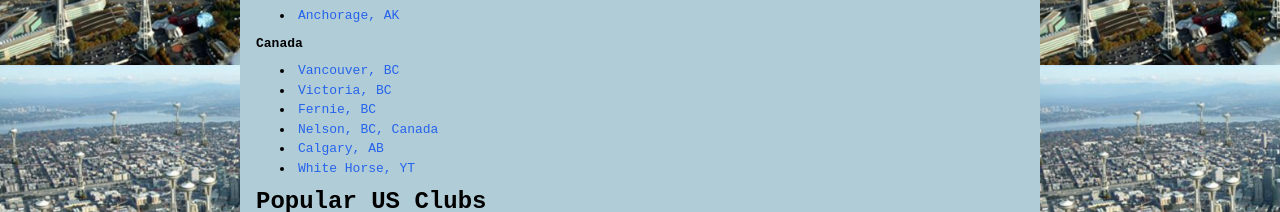
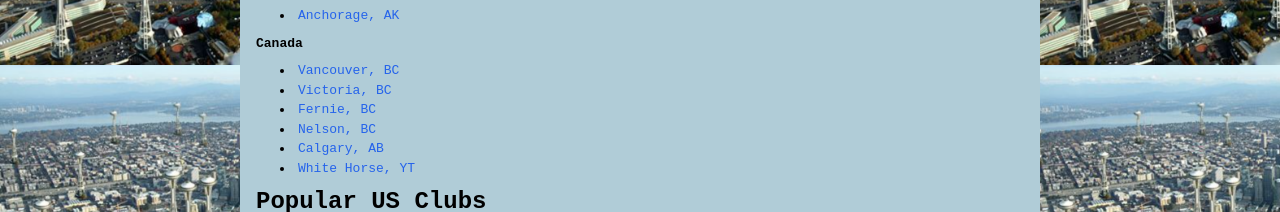
Before and after one commit to geluso/206bikepolo.com, a Next.js app: page /tournaments in a window 1280 px wide. Shown: the part 1540-1752 px from the top of the page. Built offline with nearby package versions, Linux system fonts and the light colour scheme.

Commit message:
Remove canada from nelson bc in tourneys

```diff
--- a/app/tournaments/page.tsx
+++ b/app/tournaments/page.tsx
@@ -214,7 +214,7 @@ export default function Page() {
       Fernie, BC
     </a>
     <li><a href="https://www.facebook.com/nelsonbikepolo/" target="_blank">
-      Nelson, BC, Canada
+      Nelson, BC
     </a></li>
     </li>
     <li><a href="https://www.instagram.com/calgarybikepolo/" target="_blank">
```
